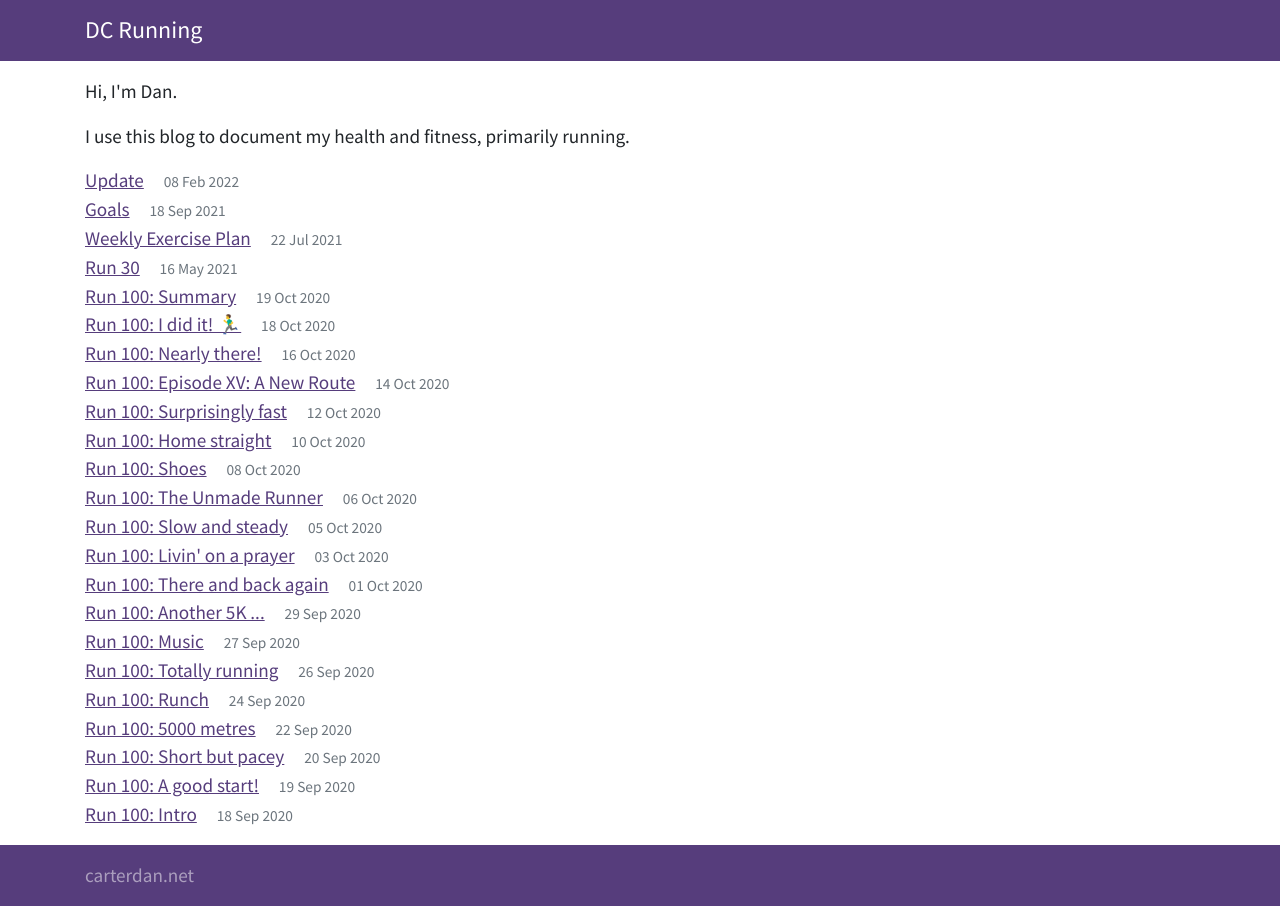
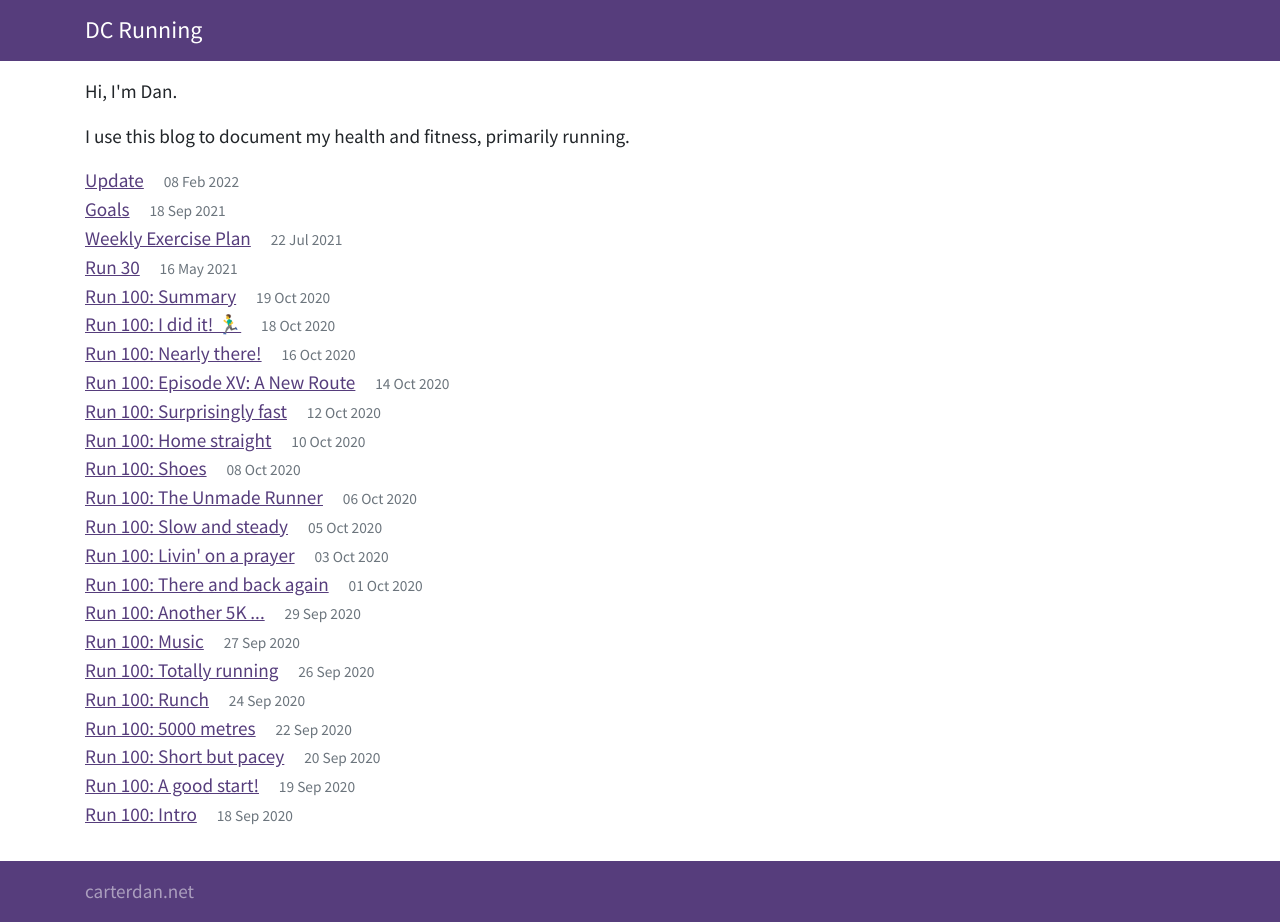
Before and after one commit to djcarter85/running, a Jekyll site: the page built from index.html, in a window 1280 px wide. Built offline with Jekyll 4.4.1, drawn with Linux system fonts in a browser that asks for light colours; nearby versions of some CDN libraries.

Commit message:
Fix padding at bottom of page

```diff
--- a/_includes/header.html
+++ b/_includes/header.html
@@ -1,4 +1,4 @@
-<nav class="navbar navbar-dark bg-primary mb-3">
+<nav class="navbar navbar-dark bg-primary">
   <div class="container">
     <a href="{{ site.baseurl }}/" class="navbar-brand">DC Running</a>
   </div>
--- a/_layouts/default.html
+++ b/_layouts/default.html
@@ -5,7 +5,7 @@
 
 <body>
   {% include header.html %}
-  <main>
+  <main class="py-3">
     {{ content }}
   </main>
   {% include footer.html %}
```
